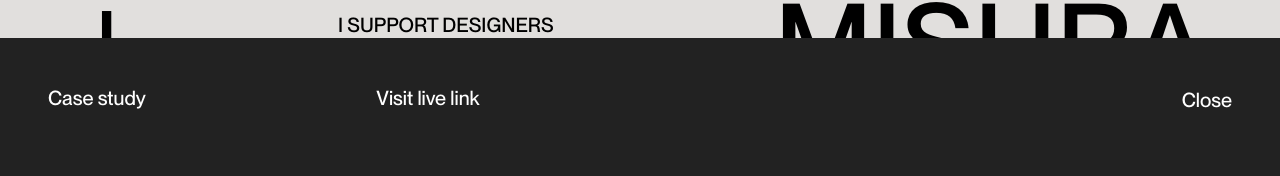
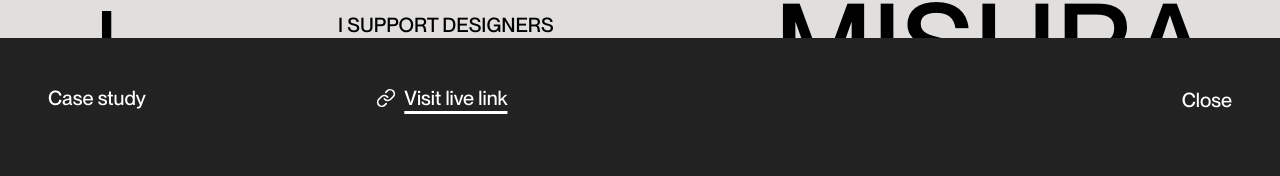
Before and after one commit to CleverCoder03/personal-portfolio-website, a Next.js app: page / in a window 1280 px wide. Shown: the part 762-938 px from the top of the page. Built offline with nearby package versions, Linux system fonts and the light colour scheme.

Commit message:
made visit live link more focused in project component

```diff
--- a/app/components/Project.jsx
+++ b/app/components/Project.jsx
@@ -3,6 +3,7 @@
 import Copy from "./Copy";
 import CharReveal from "./CharReveal";
 import { useEffect, useState } from "react";
+import { LucideLink } from "lucide-react";
 
 const projects = [
   {
@@ -143,8 +144,9 @@
                   href={selectedProject?.href}
                   target="_blank"
                   rel="noopener noreferrer"
+                  className="underline underline-offset-6 decoration-3 flex items-center gap-2"
                 >
-                  Visit live link
+                 <LucideLink className="size-4 lg:size-5" />  Visit live link
                 </a>
               </h1>
               <h1>{selectedProject?.name}</h1>
```
